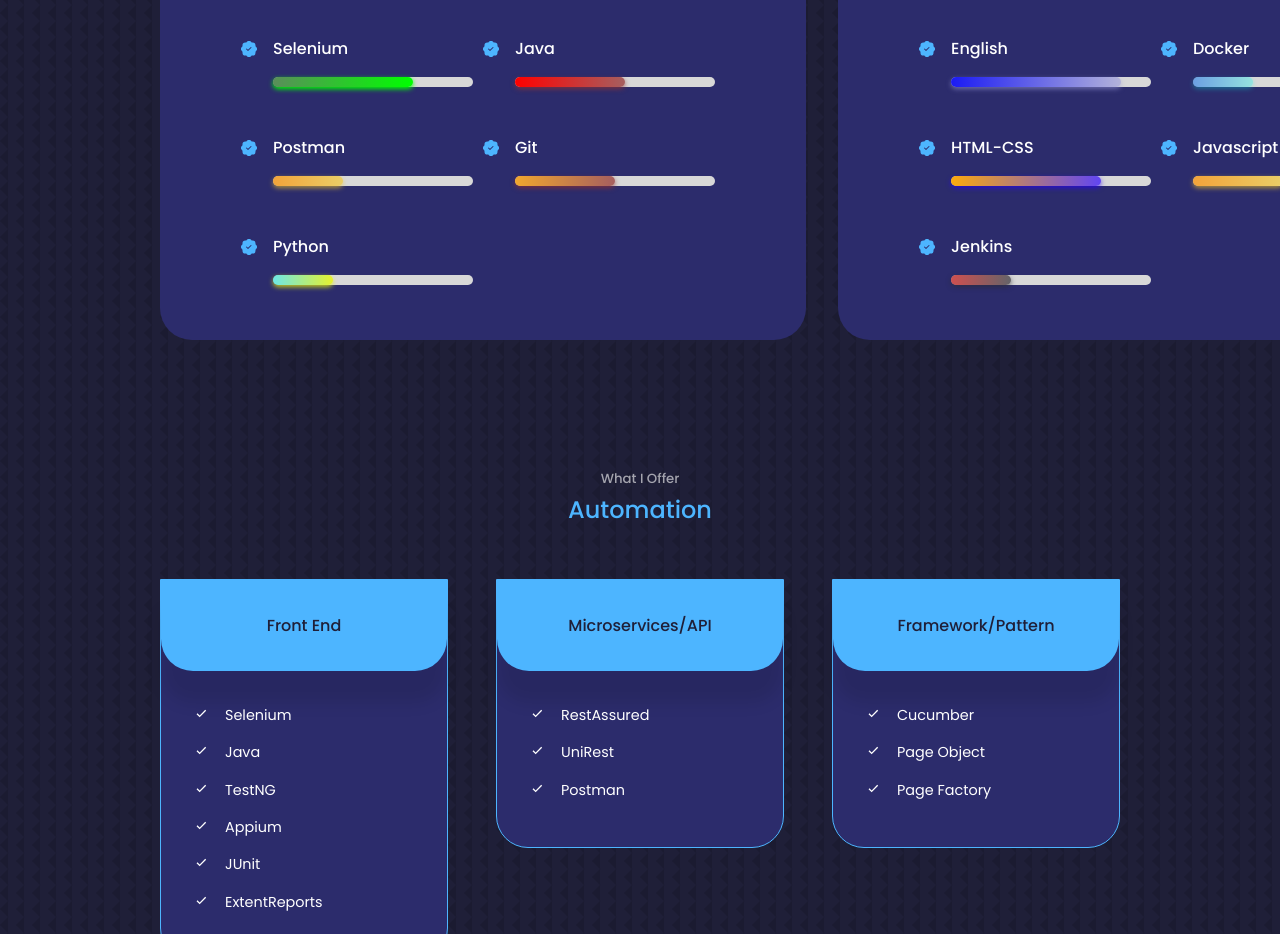
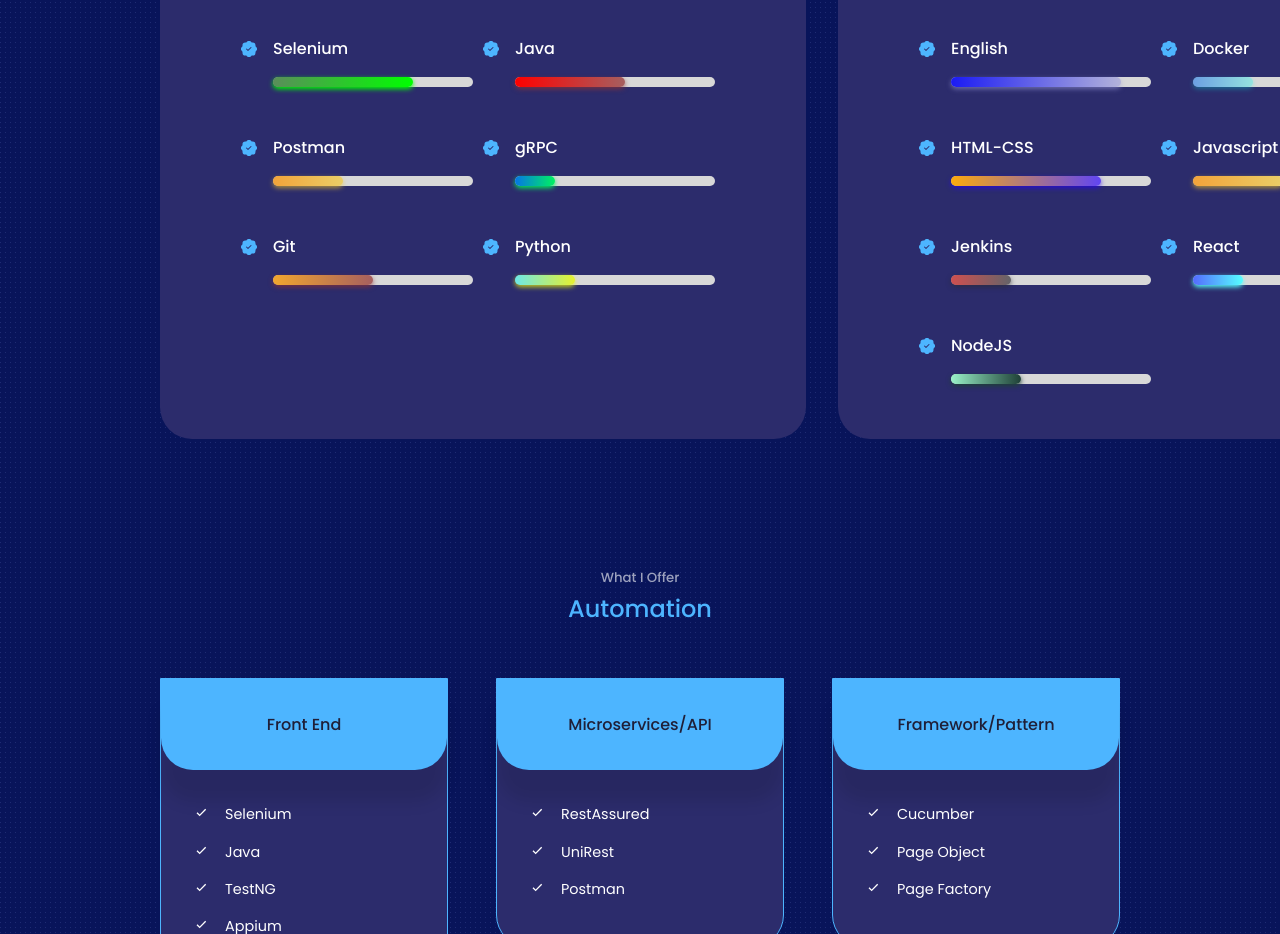
Before and after one commit to ijchavez/react-portfolio-website, a React (Create React App) app: page / in a window 1280 px wide. Shown: the part 1883-2817 px from the top of the page. Built offline with nearby package versions, Linux system fonts and the light colour scheme.

Commit message:
V1.1
Minor esthetic changes

```diff
--- a/src/App.jsx
+++ b/src/App.jsx
@@ -11,8 +11,8 @@
 import Work from './assets/components/main/Work'
 import Testimonials from './assets/components/main/Testimonials'
 
+export const App = () => {
 
-export const App = () => {
   return (
     <>
         <Header />
--- a/src/assets/components/main/Experience.jsx
+++ b/src/assets/components/main/Experience.jsx
@@ -41,6 +41,15 @@
               <div>
                 <h4>Postman</h4>
                 <Progress done="35" colorOne='rgba(245, 200, 39, 0.64)' colorTwo='rgba(245, 157, 39, 0.89)' />
+
+              </div>
+
+            </article>
+            <article className='experience__details'>
+              <BsPatchCheckFill className='experience__details-icon'/>
+              <div>
+                <h4>gRPC</h4>
+                <Progress done="20" colorOne='#00f260' colorTwo='#0575e6' />
 
               </div>
 
@@ -115,6 +124,24 @@
               </div>
 
             </article>
+            <article className='experience__details'>
+              <BsPatchCheckFill className='experience__details-icon'/>
+              <div>
+                <h4>React</h4>
+                <Progress done="25" colorOne='rgb(86, 255, 255)' colorTwo='rgb(84, 107, 255)' />
+
+              </div>
+
+            </article>
+            <article className='experience__details'>
+              <BsPatchCheckFill className='experience__details-icon'/>
+              <div>
+                <h4>NodeJS</h4>
+                <Progress done="35" colorOne='#1f4037' colorTwo='#99f2c8' />
+
+              </div>
+
+            </article>
 
           </div>
 
--- a/src/assets/components/main/Nav.jsx
+++ b/src/assets/components/main/Nav.jsx
@@ -21,7 +21,7 @@
   }
   return (
     <nav>
-      <a href="#"
+      <a href="#top"
          onClick={() => setActiveNav('#')}
          className={setClassName('#')}>
             <RiHomeSmileLine/>
--- a/src/assets/components/support/modules/Progress.jsx
+++ b/src/assets/components/support/modules/Progress.jsx
@@ -10,9 +10,9 @@
 			opacity: 1,
 			width: `${done}%`,
             background: `linear-gradient(to left, ${colorOne}, ${colorTwo})`,
-            boxShadow: `0 2px 2px -5px ${colorOne}, 0 2px 5px ${colorOne}`
+            boxShadow: `0 2px 2px -5px ${colorOne}, 0 2px 5px ${colorOne}`,
 
-        }
+		}
 
 		setStyle(newStyle);
 	}, 200);
--- a/src/assets/styles/experience.css
+++ b/src/assets/styles/experience.css
@@ -14,7 +14,7 @@
 }
 .experience__container > div:hover{
     background: transparent;
-    border-color: var(--color-primary-varian);
+    border-color: var(--color-primary-variant);
     cursor: default;
 
 }
--- a/src/assets/styles/index.css
+++ b/src/assets/styles/index.css
@@ -38,7 +38,7 @@
     background: var(--color-bg);
     color: var(--color-white);
     line-height: 1.7;
-    background-image: url(../images/bg-texture.png);
+    background-image: url(../images/texture/Sprite-0001.gif);
 
 }
 /* General Styles */
--- a/src/assets/styles/progress.css
+++ b/src/assets/styles/progress.css
@@ -19,7 +19,7 @@
 	height: 100%;
 	width: 0;
 	opacity: 0;
-	transition: 1s ease 0.3s;
+	transition: 4.3s ease 0.01s;
 
 }
 /* Media Queries for medium devices*/
--- a/src/index.js
+++ b/src/index.js
@@ -1,7 +1,12 @@
-import ReactDOM from 'react-dom'
+import ReactDOM from 'react-dom/client'
 import React from 'react'
 
 import App from './App.jsx'
 import './assets/styles/index.css'
 
-ReactDOM.render(<App/>, document.querySelector("#root"))
+const root = ReactDOM.createRoot(document.getElementById("root"));
+root.render(
+  <React.StrictMode>
+    <App />
+  </React.StrictMode>
+);
```
Also changed, not shown: src/assets/images/bg-texture.png (deleted), src/assets/images/texture/Sprite-0001.gif (added). Lines whose indentation alone changed are shown as unchanged.
